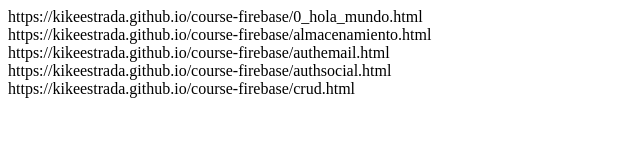
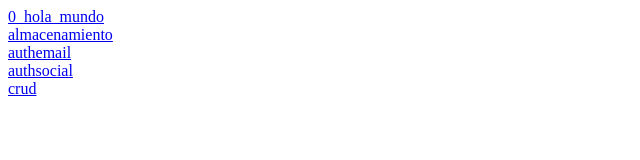
Before and after one commit to kikeestrada/portfolioFireBasePractices, a website: page public/index.html in a window 1280 px wide. Shown: the whole page, without its empty margins (0-640 px from the left). Drawn offline with Linux system fonts and the light colour scheme.

Commit message:
first load

```diff
--- a/public/index.html
+++ b/public/index.html
@@ -6,10 +6,10 @@
     <title>Document</title>
 </head>
 <body>
-    https://kikeestrada.github.io/course-firebase/0_hola_mundo.html <br>
-    https://kikeestrada.github.io/course-firebase/almacenamiento.html <br>
-    https://kikeestrada.github.io/course-firebase/authemail.html <br>
-    https://kikeestrada.github.io/course-firebase/authsocial.html <br>
-    https://kikeestrada.github.io/course-firebase/crud.html
+    <a href="https://kikeestrada.github.io/course-firebase/0_hola_mundo.html">0_hola_mundo</a> <br>
+    <a href="https://kikeestrada.github.io/course-firebase/almacenamiento.html">almacenamiento</a> <br>
+    <a href="https://kikeestrada.github.io/course-firebase/authemail.html">authemail</a> <br>
+    <a href="https://kikeestrada.github.io/course-firebase/authsocial.html">authsocial</a> <br>
+    <a href="https://kikeestrada.github.io/course-firebase/crud.html">crud</a>
 </body>
 </html>
```
